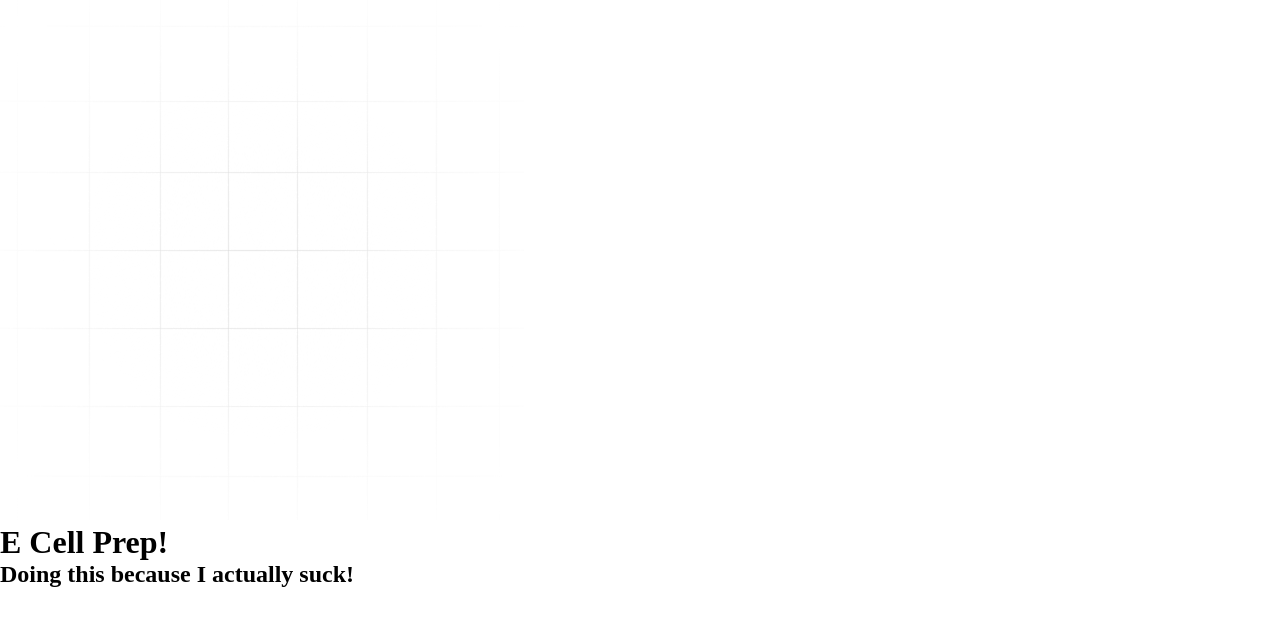
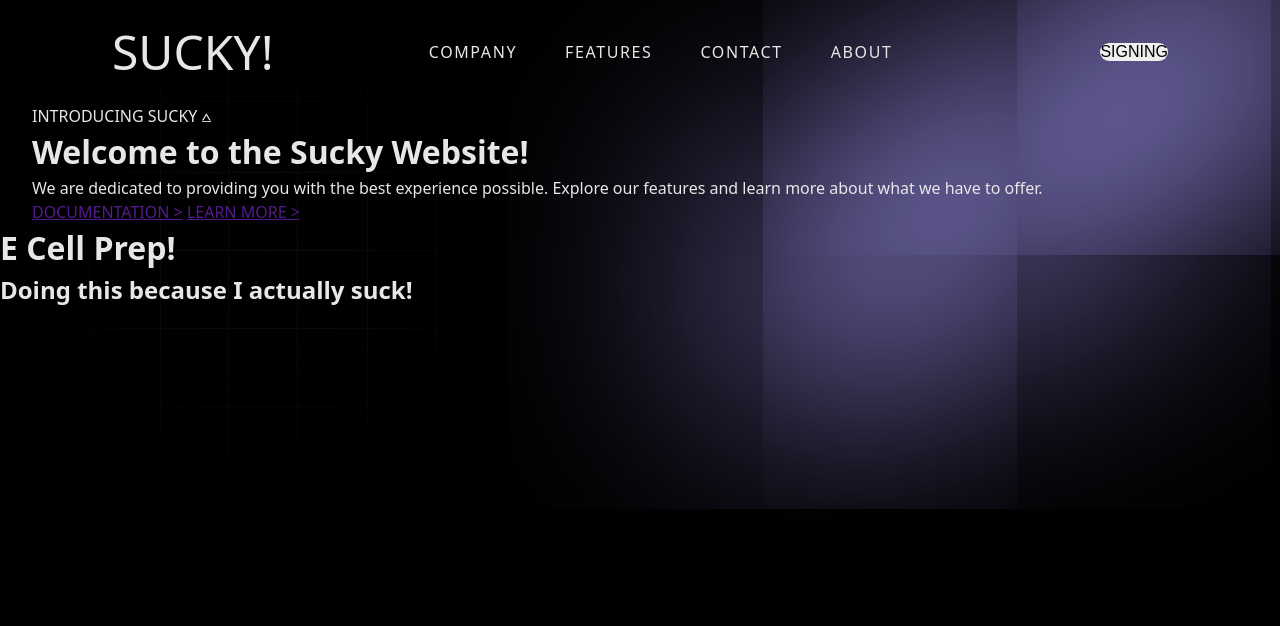
Before and after one commit to raechel11pinto12-wq/prepwebsite, a plain HTML site: page PREP.html/ecellprep.html in a window 1280 px wide. Drawn offline with Linux system fonts and the light colour scheme.

Commit message:
prep-pt1

```diff
--- a/PREP.html/ecellprep.html
+++ b/PREP.html/ecellprep.html
@@ -7,8 +7,34 @@
     <link rel="stylesheet" href="prep.css">
 </head>
 <body>
-    <img src="gradient.png" alt="Gradient Background">
+    <img class="image-gradient" src="gradient.png" alt="Gradient Background">
     <div class="layer-blur"></div>
+    <div class="container">
+        <main>
+        <header>
+            <h1 class=""logo">SUCKY!</h1>
+            <nav>
+                <a href="#">COMPANY</a>
+                <a href="#">FEATURES</a>
+                <a href="#">CONTACT</a>
+                <a href="#">ABOUT</a>
+            </nav>
+
+            <button class="btn-signing">SIGNING</button>
+        </header>
+       <div class=""content">
+        <div class="tag-box">
+            <div class="tag">INTRODUCING SUCKY &wedbar;</div>
+            </div>
+            <h1>Welcome to the Sucky Website!</h1>
+            <p class="description">We are dedicated to providing you with the best experience possible. Explore our features and learn more about what we have to offer.</p>
+            <div class=""buttons">
+            <a href="" class="btn-get-started">DOCUMENTATION &gt;</a>
+            <a href="" class="btn-learn-more">LEARN MORE &gt;</a>
+            </div>
+        </div>
+        </main>
+    </div>
     <h1>E Cell Prep!</h1>
     <h2> Doing this because I actually suck!</h2>
 
--- a/PREP.html/prep.css
+++ b/PREP.html/prep.css
@@ -3,3 +3,90 @@
     padding: 0;
     box-sizing: border-box;
 }
+
+body {
+    font-family:system-ui, -apple-system, BlinkMacSystemFont, 'Segoe UI', Roboto, Oxygen, Ubuntu, Cantarell, 'Open Sans', 'Helvetica Neue', sans-serif;
+    background-color:black;
+    color: #e7e7e7;
+    min-height: 100vh;
+    line-height: 1.5;
+}
+
+/* GRADIENT AND LAYER BLUR EFFECT */
+.image-gradient{
+    position: absolute;
+    top: 0;
+    right 0;
+    opacity: 0.5;
+    z-index: -1;
+}
+
+.layer-blur{
+    height: 0;
+    width: 30rem;
+    position: absolute;
+    top: 20%;
+    right:0;
+    box-shadow: 0 0 700px 100px #a499f9;
+    rotate: -30deg;
+    z-index: -1;
+}
+
+/* CONTAINER */
+.container{
+    width: 100%;
+    margin: 0 auto;
+    padding: 0 2rem;
+    position: relative;
+    overflow: hidden;
+}
+
+/* HEADER */
+header{
+    display: flex;
+    justify-content: space-between;
+    align-items: center;
+    padding: 1rem 5rem;
+    z-index: 999;
+}
+
+header h1{
+    margin: 0;
+    font-size: 3rem;
+    font-weight: 300;
+}
+
+nav {
+    display: flex;
+    align-items: center;
+    gap: 3rem;
+    margin-left: -5%;
+}
+
+nav a{
+    font-size: 1rem;
+    letter-spacing: 0.1rem;
+    transition color 0.2s ease;
+    text-decoration: none;
+    color: inherit
+}
+
+nav a:hover{
+    color: #a7a7a7;
+}
+
+.btn-signing{
+    background-color: #a7a7a7
+    color:black
+    padding: 0.8rem 2rem;
+    border-radius: 50px;
+    border:none;
+    font-size: 1rem;
+    font-weight: 500;
+    transition: background-color 0.2s ease;
+    cursor: pointer;
+}
+
+btn-signing:hover{
+    background-color: white;
+}
```
